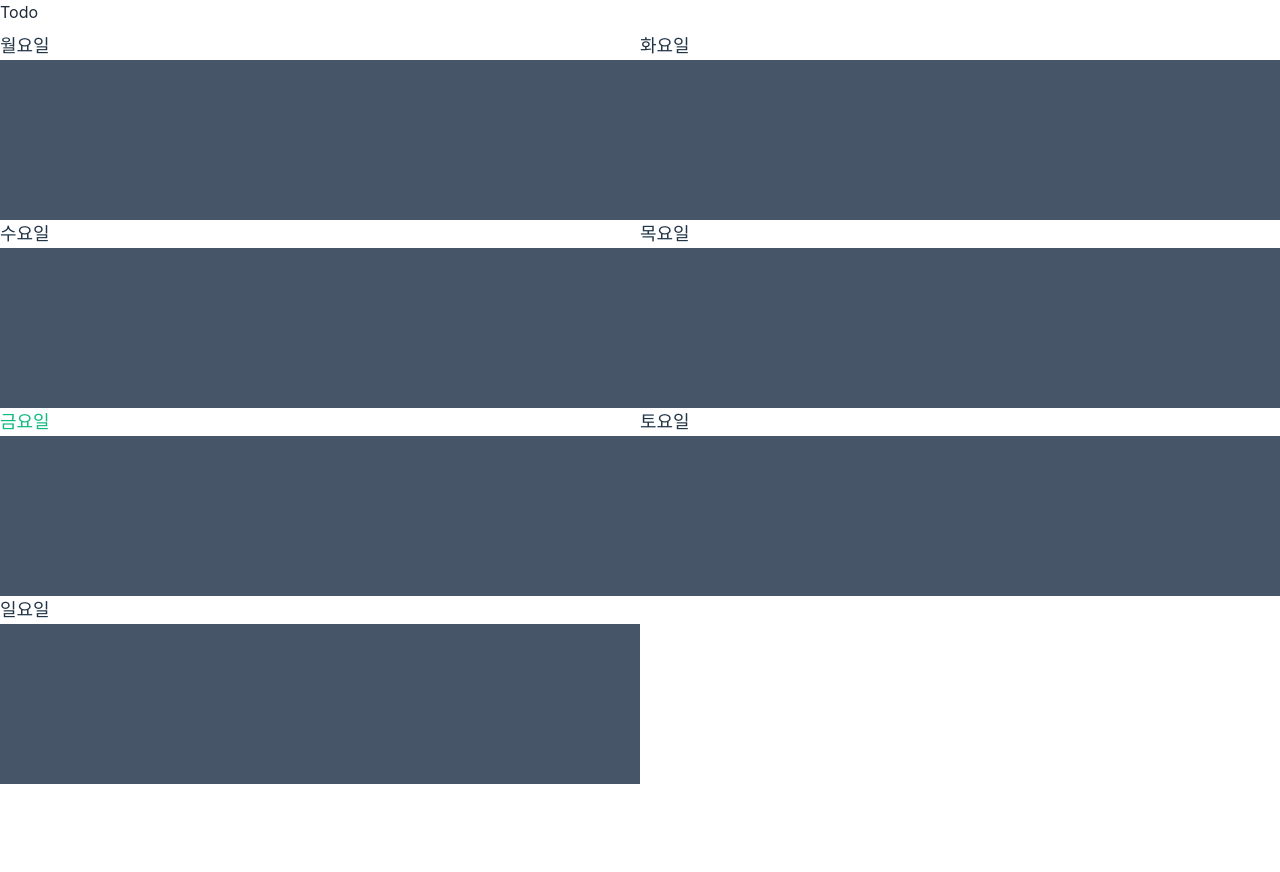
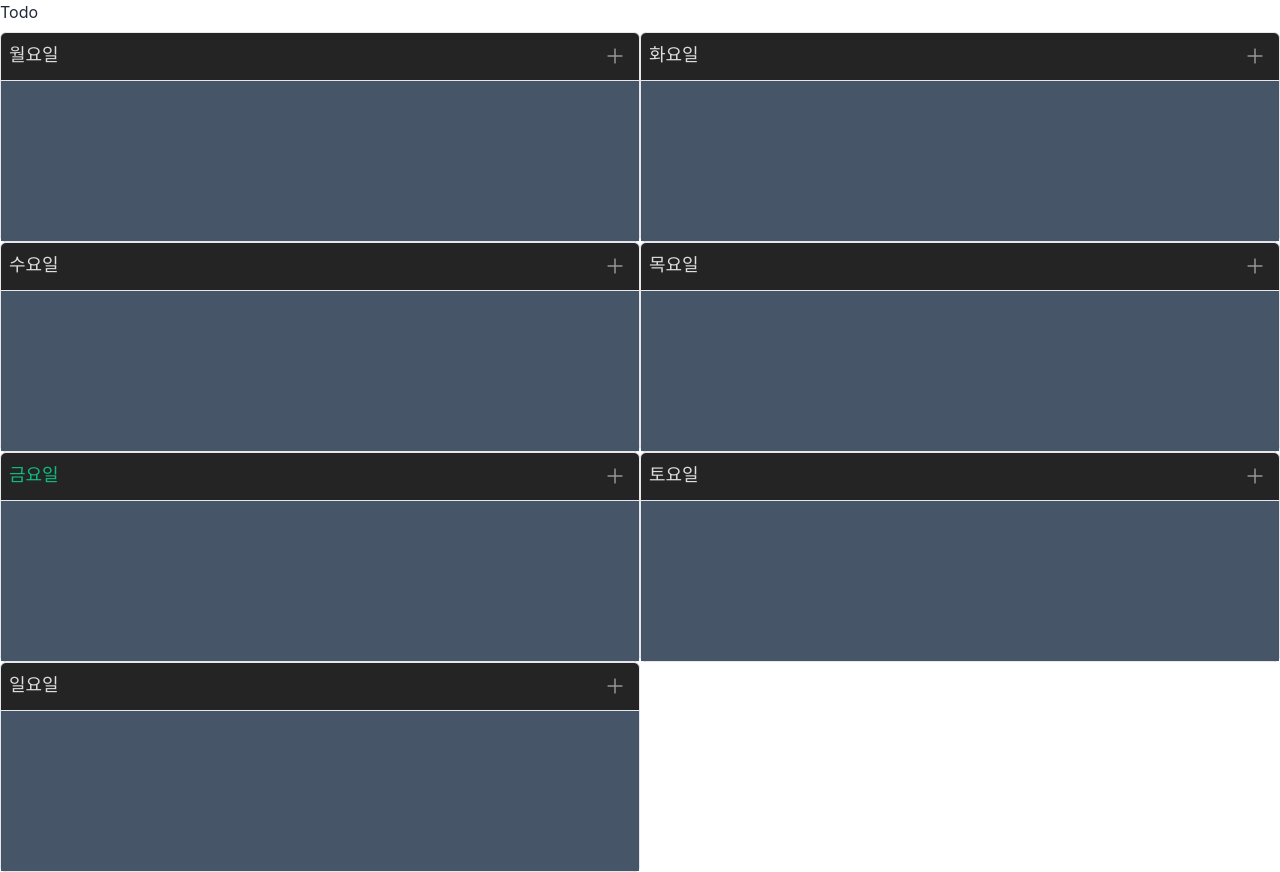
Before and after one commit to dev2820/daily-todo-list, a React (Vite) app in the folder daily-todo-list-web/: page / in a window 1280 px wide. Before the commit the page ends 800 px from the top, so only its background shows below. Built offline with nearby package versions, Linux system fonts and the light colour scheme.

Commit message:
update/ use NoteLayout

```diff
--- a/daily-todo-list-web/src/App.tsx
+++ b/daily-todo-list-web/src/App.tsx
@@ -12,6 +12,8 @@ import {
   BoardLayout,
   Group,
   GroupItem,
+  NoteLayout,
+  Button,
 } from "@/components";
 import { type Identifiable } from "@/components/types";
 
@@ -84,7 +86,10 @@ const GroupBoard = <T extends Identifiable>({
       <BoardLayout>
         {groups.map((group, index) => (
           <div>
-            <Title title={group.id} date={calcDayOfWeek(index)}></Title>
+            <NoteLayout
+              title={Title({ title: group.id, date: calcDayOfWeek(index) })}
+              trailing={AddTodoButton()}
+            >
               <Group groupId={group.id} key={group.id} className={GroupStyle()}>
                 {group.items.map((item, index) => (
                   <GroupItem itemId={item.id} index={index} key={item.id}>
@@ -92,6 +97,7 @@ const GroupBoard = <T extends Identifiable>({
                   </GroupItem>
                 ))}
               </Group>
+            </NoteLayout>
           </div>
         ))}
       </BoardLayout>
@@ -122,6 +128,21 @@ const Title = ({ title, date }: { title: string; date: Date }) => {
   );
 };
 
+const AddTodoButton = () => {
+  return (
+    <Button className={addTodoStyle()}>
+      <i className="pi pi-plus"></i>
+    </Button>
+  );
+};
+
+const addTodoStyle = cva([
+  "py-1 px-2",
+  "duration-200",
+  "text-on-surface-dark",
+  "hover:text-on-surface",
+]);
+
 const GroupStyle = cva("h-40");
 const headerStyle = cva("h-[2rem] text-gray-800");
 
```
Lines whose indentation alone changed are shown as unchanged.
